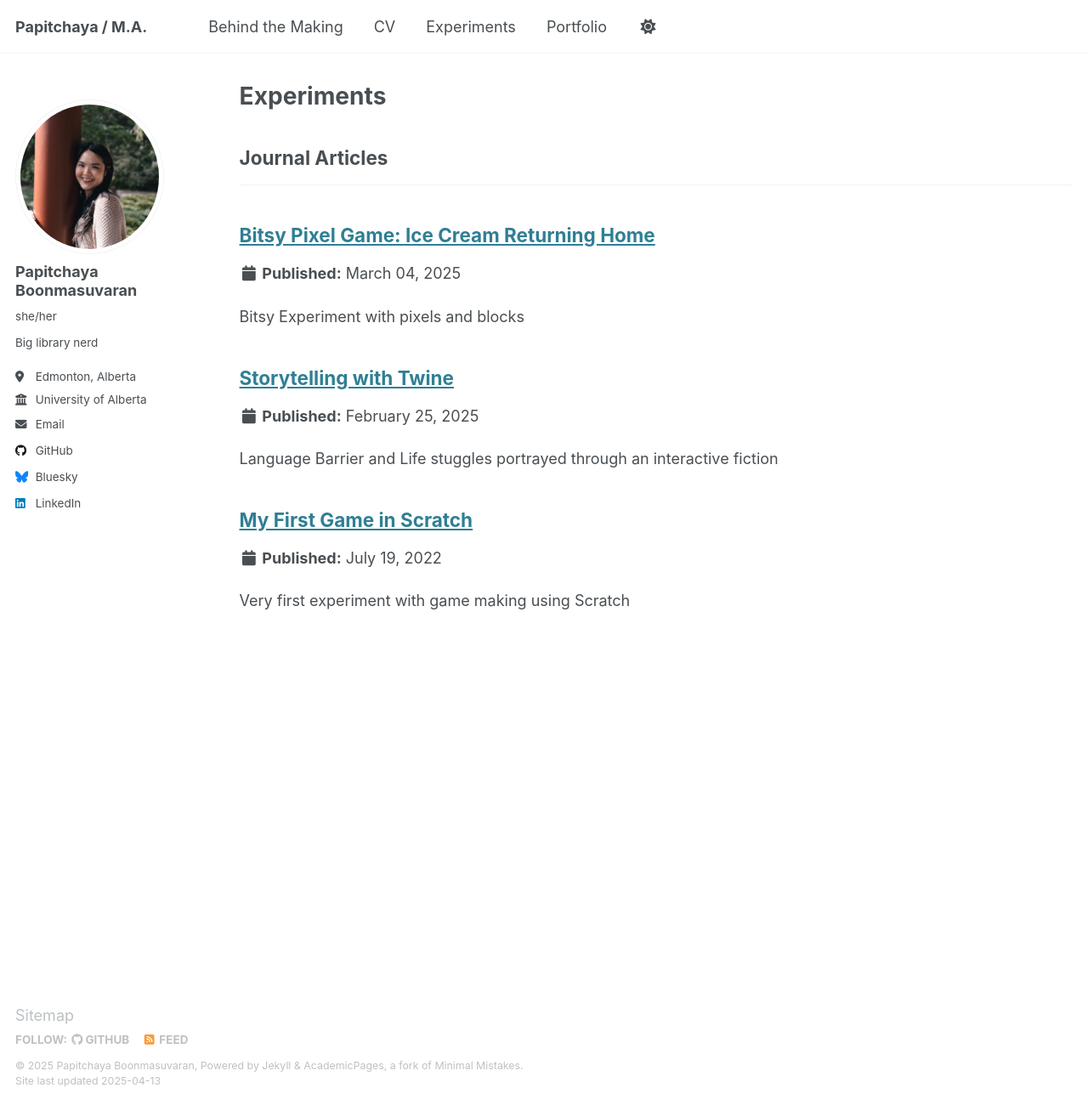
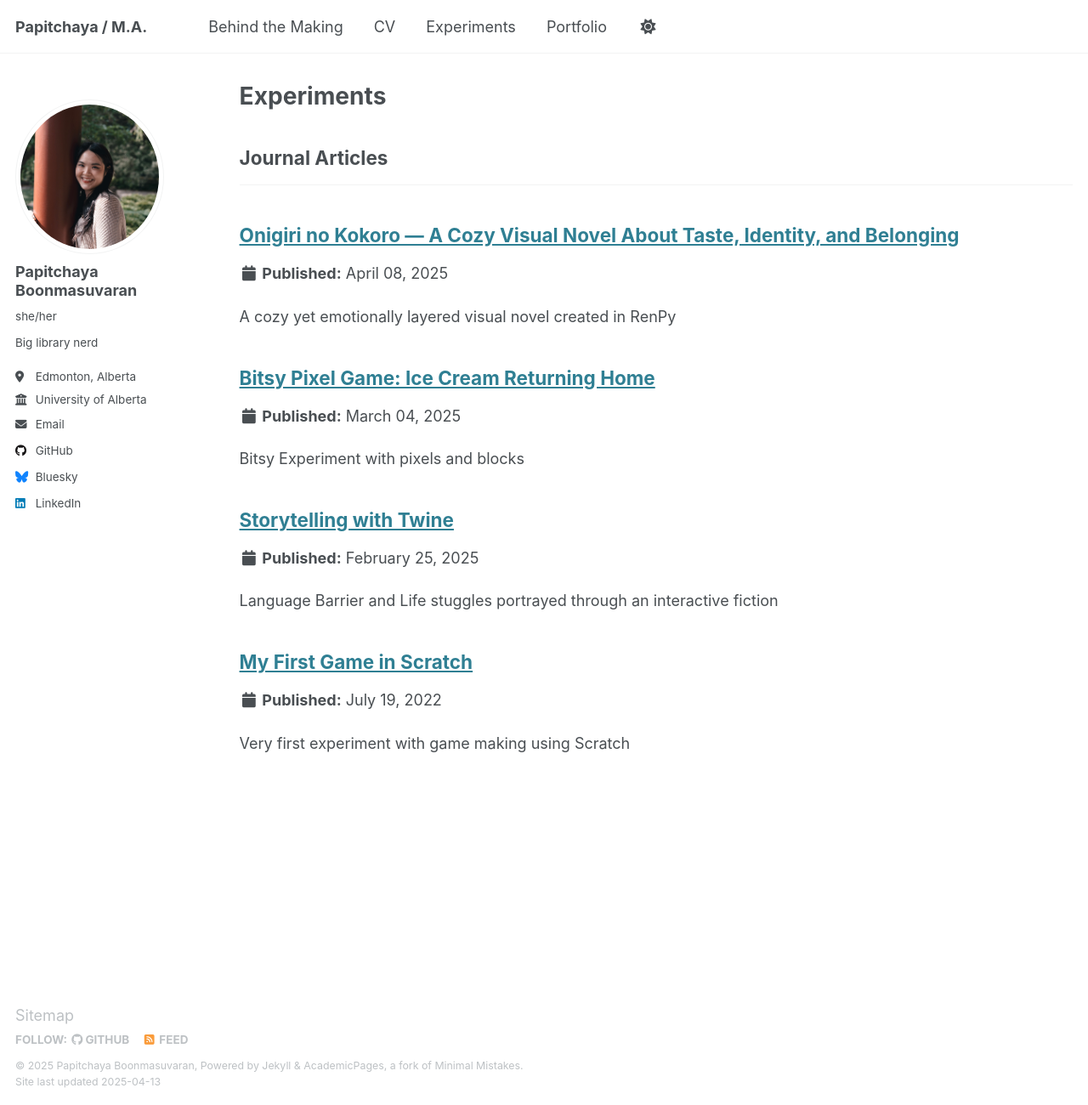
Before and after one commit to 4thpapitch/thedigitalme, a Jekyll site: the page built from _pages/experiments.html, in a window 1280 px wide and 1300 px high. Shown: the whole window at 85% size. Built offline with Jekyll 4.4.1, drawn with Linux system fonts in a browser that asks for light colours.

Commit message:
Update renpy_onigiri.md

```diff
--- a/_experiments/renpy_onigiri.md
+++ b/_experiments/renpy_onigiri.md
@@ -1,9 +1,9 @@
 ---
-title: 'Onigiri no Kokoro — A Cozy Visual Novel About Taste, Identity, and Belonging'
+title: "Onigiri no Kokoro — A Cozy Visual Novel About Taste, Identity, and Belonging"
 collection: experiments
 category: manuscripts
 permalink: /experiments/renpy_onigiri
-excerpt: 'A cozy yet emotionally layered visual novel created in Ren'Py'
+excerpt: 'A cozy yet emotionally layered visual novel created in RenPy'
 date: 2025-04-08
 ---
 
```
